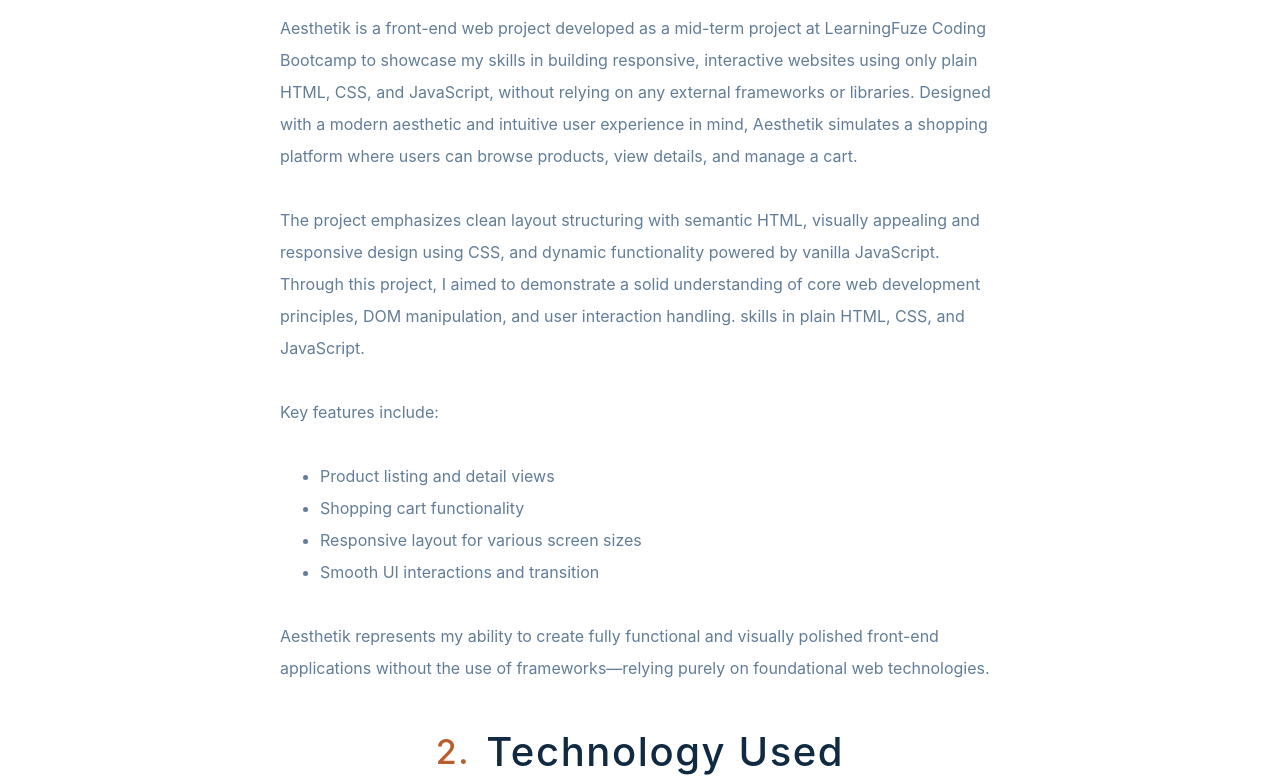
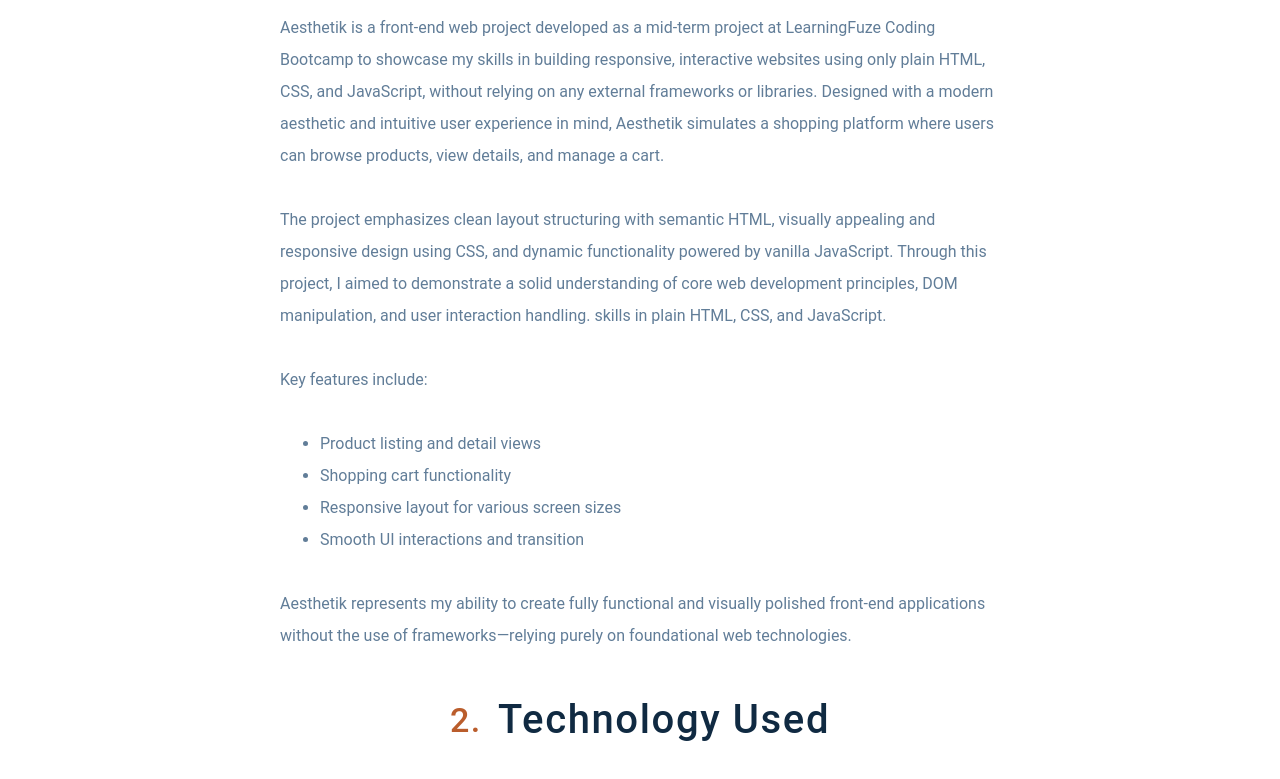
Before and after one commit to JimmyTran1206/front-end-project, a website with bundled scripts: page about.html in a window 1280 px wide. Shown: the part 396-1175 px from the top of the page. Built offline with nearby package versions, Linux system fonts and the light colour scheme.

Commit message:
correct the fonts

```diff
--- a/css/styles.css
+++ b/css/styles.css
@@ -66,8 +66,7 @@
 }
 
 body {
-  font-family: -apple-system, BlinkMacSystemFont, 'Segoe UI', Roboto, Oxygen,
-    Ubuntu, Cantarell, 'Open Sans', 'Helvetica Neue', sans-serif;
+  font-family: Roboto, 'Open Sans', 'Helvetica Neue', sans-serif;
   background: var(--clr-white);
   color: var(--clr-grey-1);
   line-height: 1.5;
```
